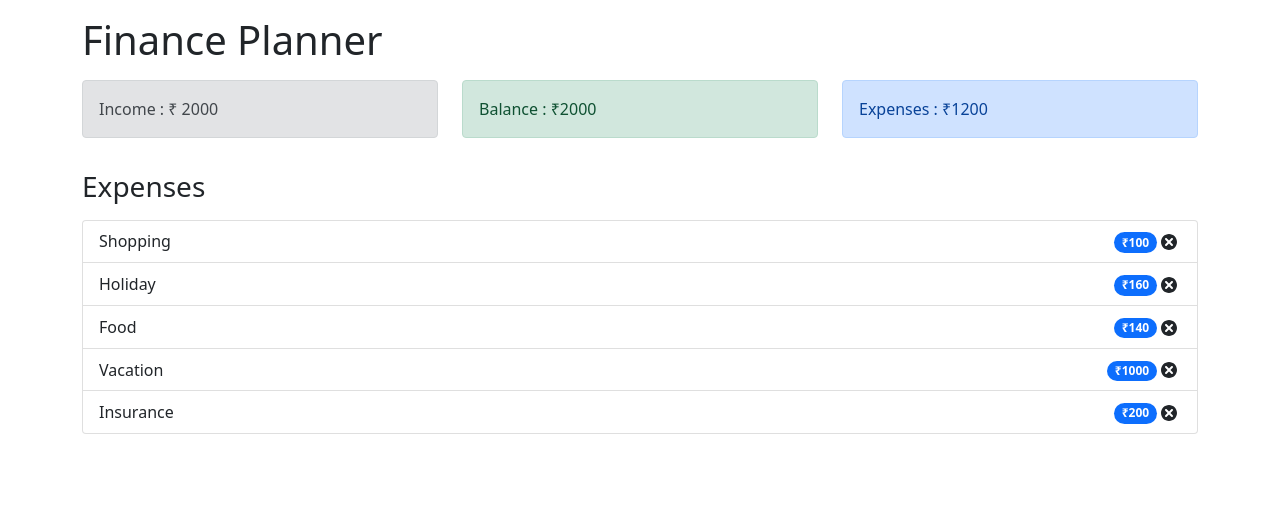
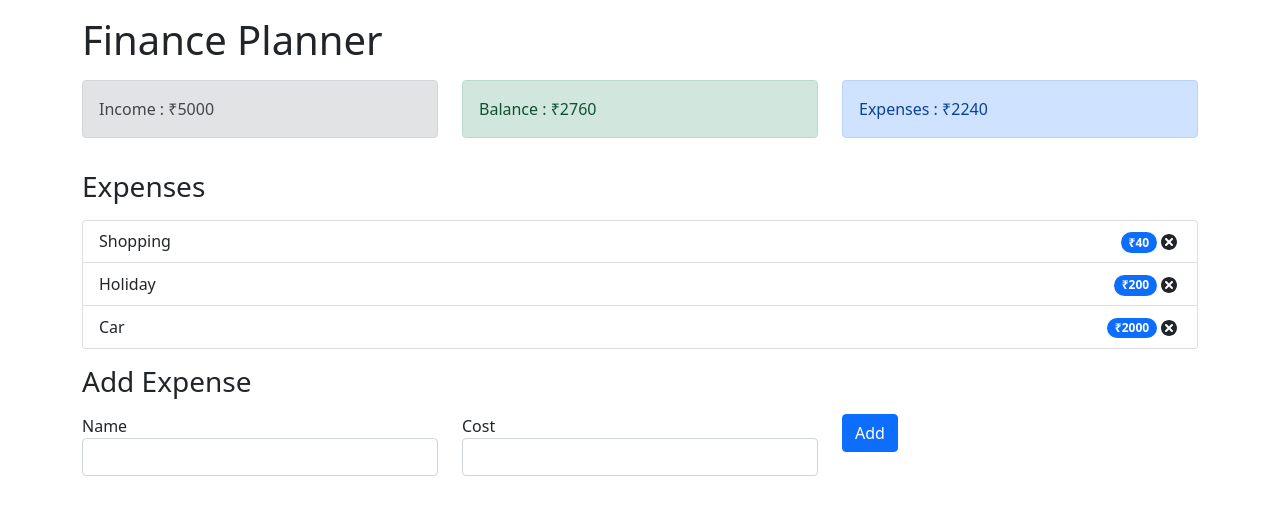
Before and after one commit to jagadhis/budgetplanner, a React (Create React App) app: page / in a window 1280 px wide. Shown: the top 514 px of the page. Built offline with nearby package versions, Linux system fonts and the light colour scheme.

Commit message:
calc done

```diff
--- a/src/App.js
+++ b/src/App.js
@@ -4,8 +4,11 @@ import Budget from "./Components/Budget";
 import Remaining from "./Components/Remaining";
 import ExpenseTotal from "./Components/ExpenseTotal";
 import ExpenseList from "./Components/ExpenseList";
+import AddExpense from "./Components/AddExpense";
+import { AppProvider } from "./Context/AppContext";
 const App = () => {
   return (
+    <AppProvider>
       <div className="container">
         <h1 className="mt-3">Finance Planner</h1>
         <div className="row mt-3">
@@ -25,7 +28,14 @@ const App = () => {
             <ExpenseList />
           </div>
         </div>
+        <h3 className="mt-3">Add Expense</h3>
+        <div className="mt-3">
+          <div className="col-sm">
+            <AddExpense />
           </div>
+        </div>
+      </div>
+    </AppProvider>
   );
 };
 
--- /dev/null
+++ b/src/Components/AddExpense.js
@@ -0,0 +1,55 @@
+import React, { useContext, useState } from "react";
+import { AppContext } from "../Context/AppContext";
+import { v4 as uuidv4 } from "uuid";
+
+const AddExpense = () => {
+  const { dispatch } = useContext(AppContext);
+  const [name, setName] = useState("");
+  const [cost, setCost] = useState("");
+  const onSubmit = (event) => {
+    event.preventDefault();
+    const expense = {
+      id: uuidv4(),
+      name: name,
+      cost: parseInt(cost),
+    };
+    dispatch({
+      type: "ADD_EXPENSE",
+      payload: expense,
+    });
+  };
+  return (
+    <form onSubmit={onSubmit}>
+      <div className="row">
+        <div className="col-sm">
+          <label for="name">Name</label>
+          <input
+            required="required"
+            type="text"
+            className="form-control"
+            id="name"
+            value={name}
+            onChange={(event) => setName(event.target.value)}
+          ></input>
+        </div>
+        <div className="col-sm">
+          <label for="cost">Cost</label>
+          <input
+            required="required"
+            type="text"
+            className="form-control"
+            id="cost"
+            value={cost}
+            onChange={(event) => setCost(event.target.value)}
+          ></input>
+        </div>
+        <div className="col-sm">
+          <button type="submit" className="btn btn-primary">
+            Add
+          </button>
+        </div>
+      </div>
+    </form>
+  );
+};
+export default AddExpense;
--- a/src/Components/Budget.js
+++ b/src/Components/Budget.js
@@ -1,9 +1,11 @@
-import React from "react";
+import React, { useContext } from "react";
+import { AppContext } from "../Context/AppContext";
 
 const Budget = () => {
+  const { budget } = useContext(AppContext);
   return (
     <div className="alert alert-secondary">
-      <span>Income : ₹ 2000</span>
+      <span>Income : ₹{budget}</span>
     </div>
   );
 };
--- a/src/Components/ExpenseList.js
+++ b/src/Components/ExpenseList.js
@@ -1,14 +1,9 @@
-import React from "react";
+import React, { useContext } from "react";
 import ExpenseItem from "./ExpenseItem";
+import { AppContext } from "../Context/AppContext";
 
 const ExpenseList = () => {
-  const expenses = [
-    { id: 1234567, name: "Shopping", cost: 100 },
-    { id: 1234567, name: "Holiday", cost: 160 },
-    { id: 1234567, name: "Food", cost: 140 },
-    { id: 1234567, name: "Vacation", cost: 1000 },
-    { id: 1234567, name: "Insurance", cost: 200 },
-  ];
+  const { expenses } = useContext(AppContext);
 
   return (
     <ul className="list-group">
--- a/src/Components/ExpenseTotal.js
+++ b/src/Components/ExpenseTotal.js
@@ -1,9 +1,14 @@
-import React from "react";
+import React, { useContext } from "react";
+import { AppContext } from "../Context/AppContext";
 
 const ExpenseTotal = () => {
+  const { expenses } = useContext(AppContext);
+  const totalExpenses = expenses.reduce((total, item) => {
+    return (total += item.cost);
+  }, 0);
   return (
     <div className="alert alert-primary">
-      <span>Expenses : ₹1200</span>
+      <span>Expenses : ₹{totalExpenses}</span>
     </div>
   );
 };
--- a/src/Components/Remaining.js
+++ b/src/Components/Remaining.js
@@ -1,9 +1,15 @@
-import React from "react";
+import React, { useContext } from "react";
+import { AppContext } from "../Context/AppContext";
 
 const Remaining = () => {
+  const { expenses, budget } = useContext(AppContext);
+  const totalExpenses = expenses.reduce((total, item) => {
+    return (total = total + item.cost);
+  }, 0);
+  const alertType = totalExpenses > budget ? "alert-danger" : "alert-success";
   return (
-    <div className="alert alert-success">
-      <span>Balance : ₹2000</span>
+    <div className={`alert ${alertType}`}>
+      <span>Balance : ₹{budget - totalExpenses}</span>
     </div>
   );
 };
--- /dev/null
+++ b/src/Context/AppContext.js
@@ -0,0 +1,40 @@
+import { createContext, useReducer } from "react";
+
+const AppReducer = (state, action) => {
+  switch (action.type) {
+    case "ADD_EXPENSE":
+      return {
+        ...state,
+        expenses: [...state.expenses, action.payload],
+      };
+    default:
+      return state;
+  }
+};
+
+const initialState = {
+  budget: 5000,
+  expenses: [
+    { id: 12, name: "Shopping", cost: 40 },
+    { id: 13, name: "Holiday", cost: 200 },
+    { id: 14, name: "Car", cost: 2000 },
+  ],
+};
+
+export const AppContext = createContext();
+
+export const AppProvider = (props) => {
+  const [state, dispatch] = useReducer(AppReducer, initialState);
+
+  return (
+    <AppContext.Provider
+      value={{
+        budget: state.budget,
+        expenses: state.expenses,
+        dispatch,
+      }}
+    >
+      {props.children}
+    </AppContext.Provider>
+  );
+};
```
Lines whose indentation alone changed are shown as unchanged.
